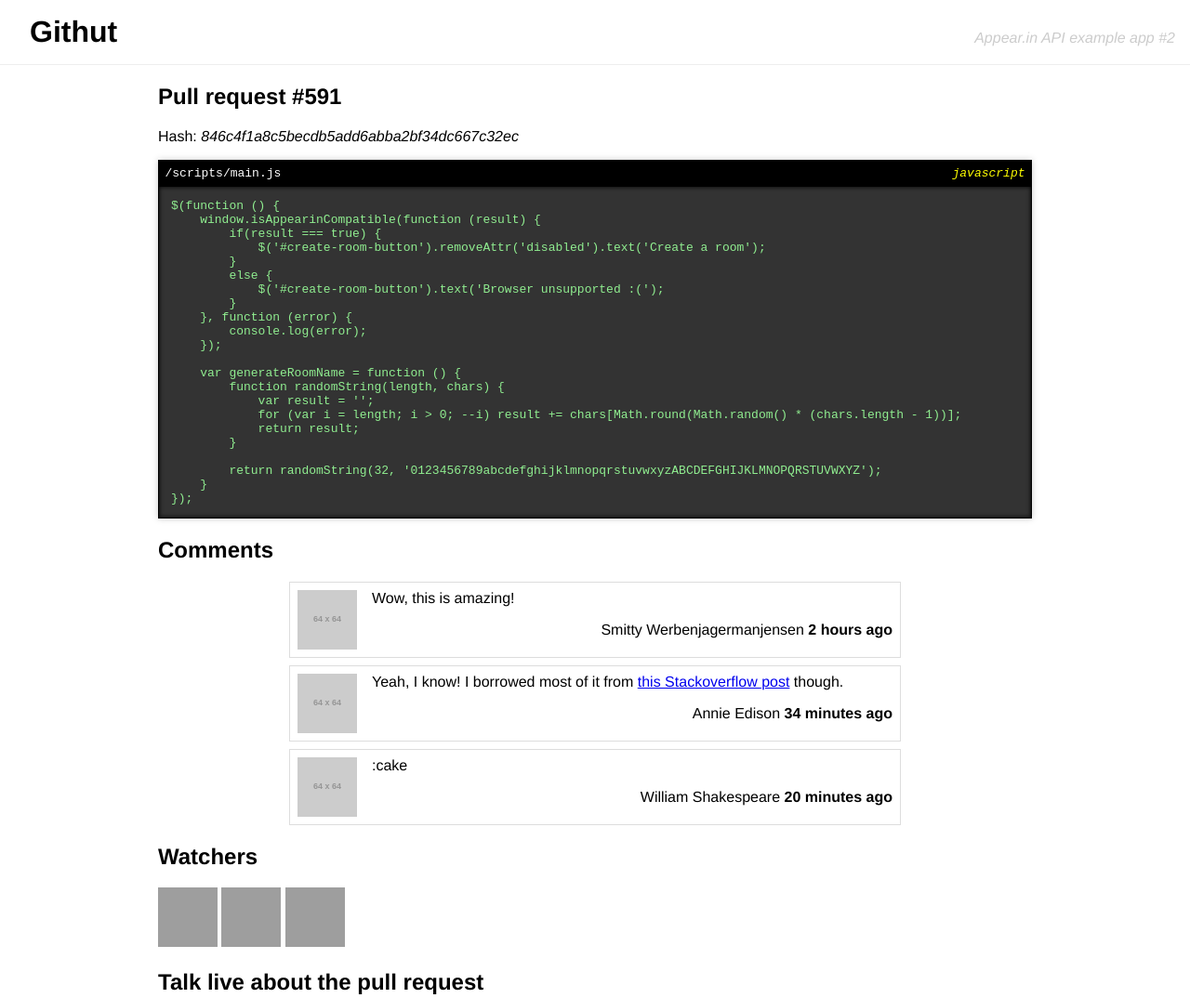
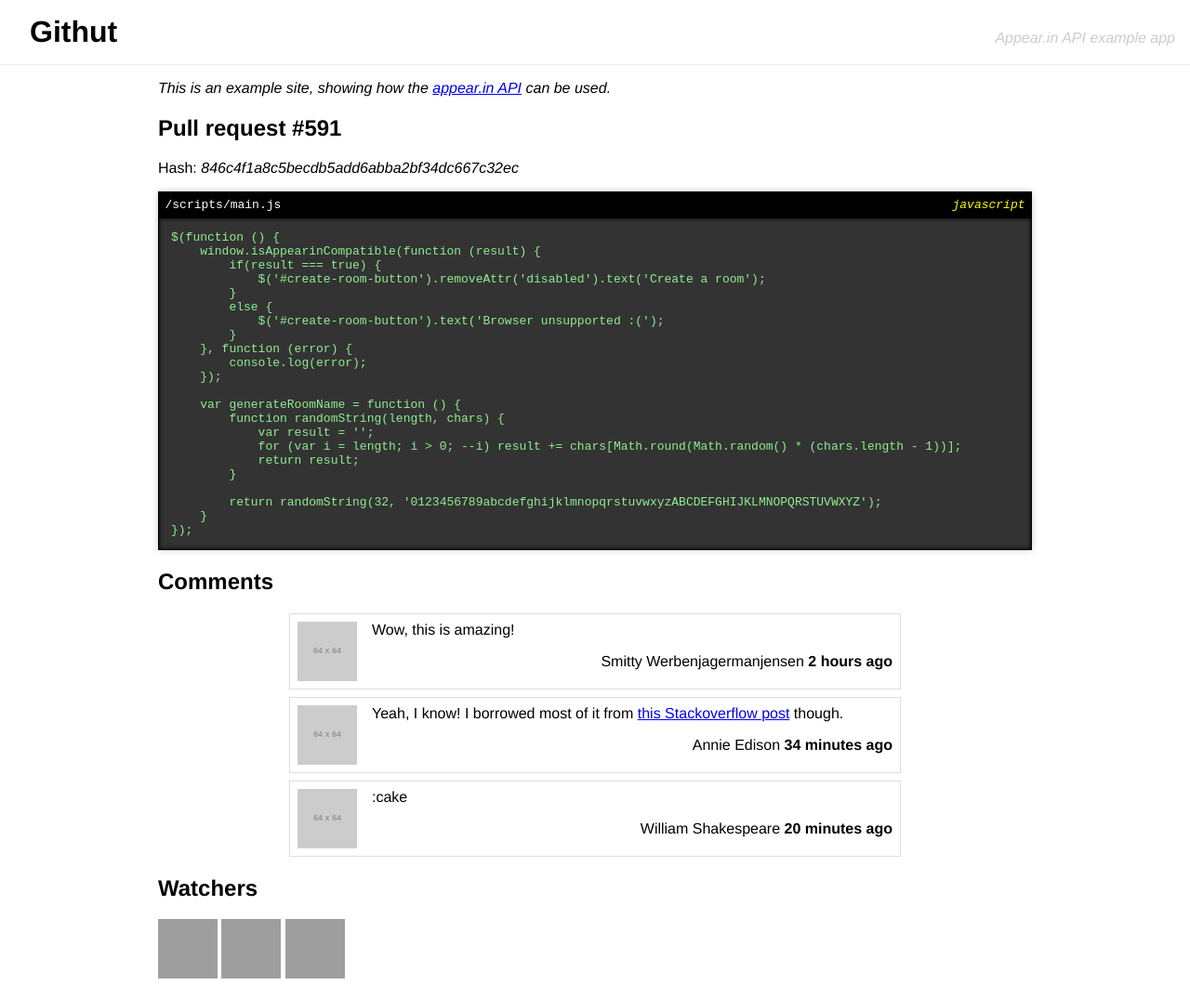
Before and after one commit to appearin/githut, a plain HTML site: page index.html in a window 1280 px wide. Shown: the top 1074 px of the page at 93% size. Drawn offline with nearby package versions, Linux system fonts and the light colour scheme; grey boxes are pictures that could not be loaded; placeholder pictures from the web are drawn by us; a script that the page names is missing.

Commit message:
Added text about this being an example app

```diff
--- a/index.html
+++ b/index.html
@@ -7,11 +7,12 @@
     </head>
     <body>
         <header class="main-header">
-            <p class="exampletext">Appear.in API example app #2</p>
+            <p class="exampletext">Appear.in API example app</p>
             <h1>Githut</h1>
         </header>
         <div class="main">
 
+    <p><em>This is an example site, showing how the <a href="http://appearin.github.io/">appear.in API</a> can be used.</em></p>
 
 
 <h2>Pull request #591</h2>
```
